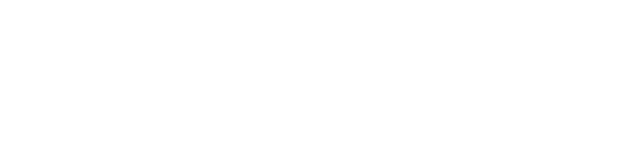
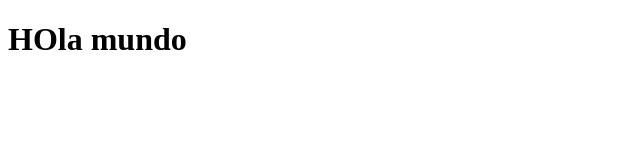
Before and after one commit to ArturoParra/Pruebita-git, a plain HTML site: page index.html in a window 1280 px wide. Shown: the whole page, without its empty margins (0-640 px from the left). Drawn offline with Linux system fonts and the light colour scheme.

Commit message:
index modificado

```diff
--- a/index.html
+++ b/index.html
@@ -7,5 +7,7 @@
 </head>
 <body>
 
+    <h1>HOla mundo</h1>
+
 </body>
 </html>
```
